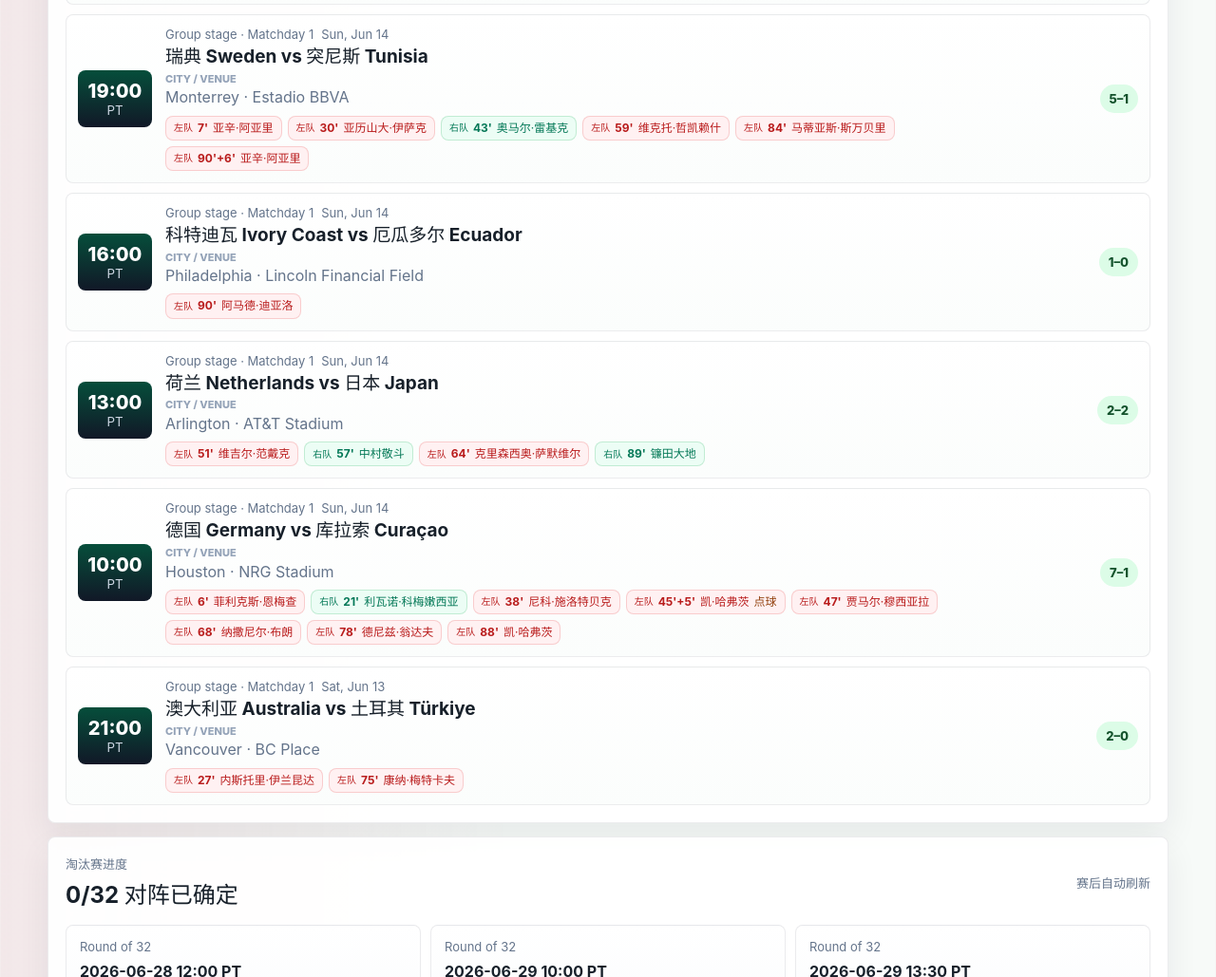
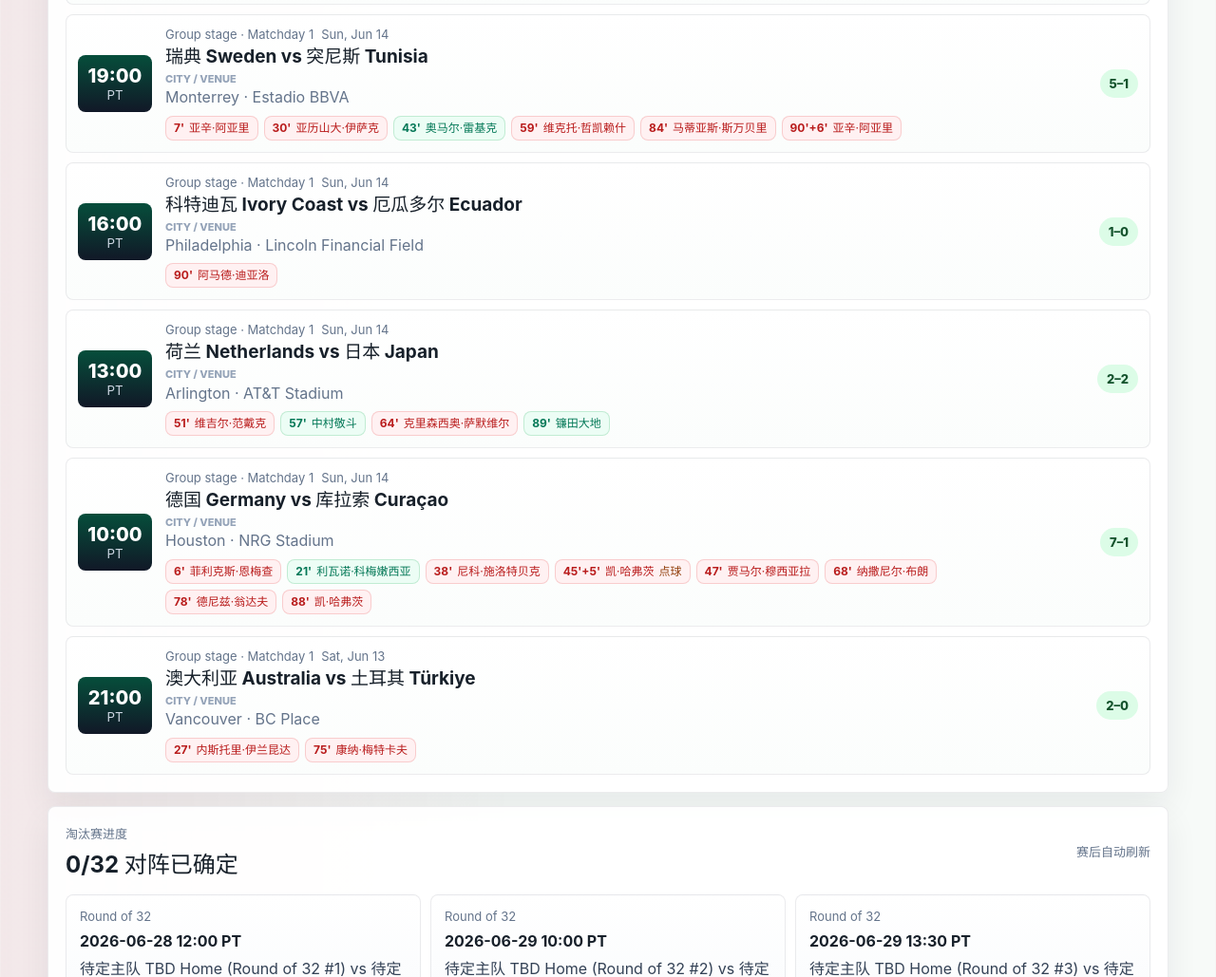
Before and after one commit to yxjsxy/worldcup-westtime, a website built with Vite: page index.html in a window 1280 px wide. Shown: the part 1460-2489 px from the top of the page at 95% size. Built offline with nearby package versions, Linux system fonts and the light colour scheme.

Commit message:
fix: hide goal side labels

```diff
--- a/src/main.ts
+++ b/src/main.ts
@@ -50,10 +50,8 @@ function renderGoalEvents(match: Match): string {
       ${goals
         .map((goal) => {
           const side = getGoalSide(match, goal.team);
-          const sideLabel = side === "home" ? "左队" : side === "away" ? "右队" : "进球";
           return `
         <span class="goal ${side}">
-          <b class="goal-side ${side}">${sideLabel}</b>
           <strong>${escapeHtml(goal.minute)}</strong>
           ${escapeHtml(goal.playerZh)}
           ${goal.note ? `<em>${escapeHtml(goal.note)}</em>` : ""}
--- a/src/styles.css
+++ b/src/styles.css
@@ -350,12 +350,6 @@ h1 {
   background: #f8fafc;
 }
 
-.goal-side {
-  font-size: 10px;
-  font-weight: 900;
-  letter-spacing: 0;
-}
-
 .goal-events strong {
   color: currentColor;
 }
```
Also changed, not shown: 2 other files.
